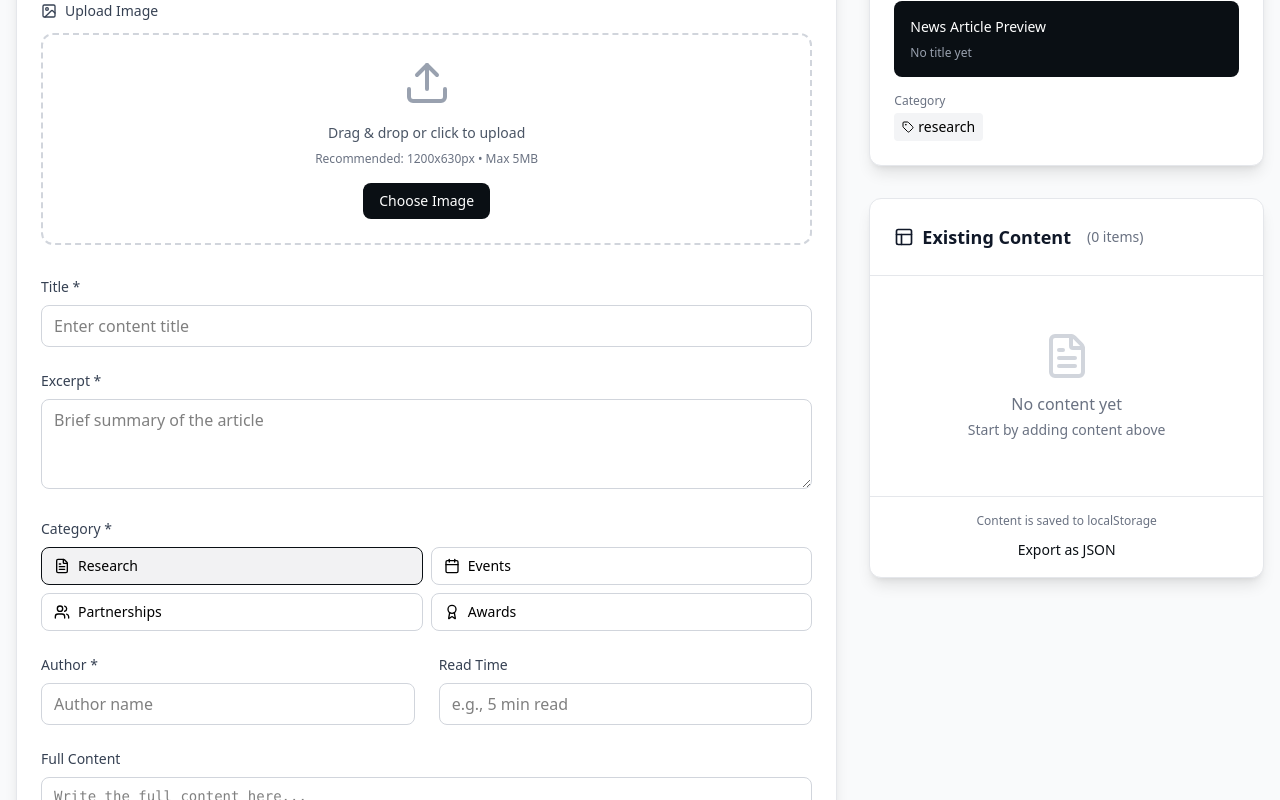
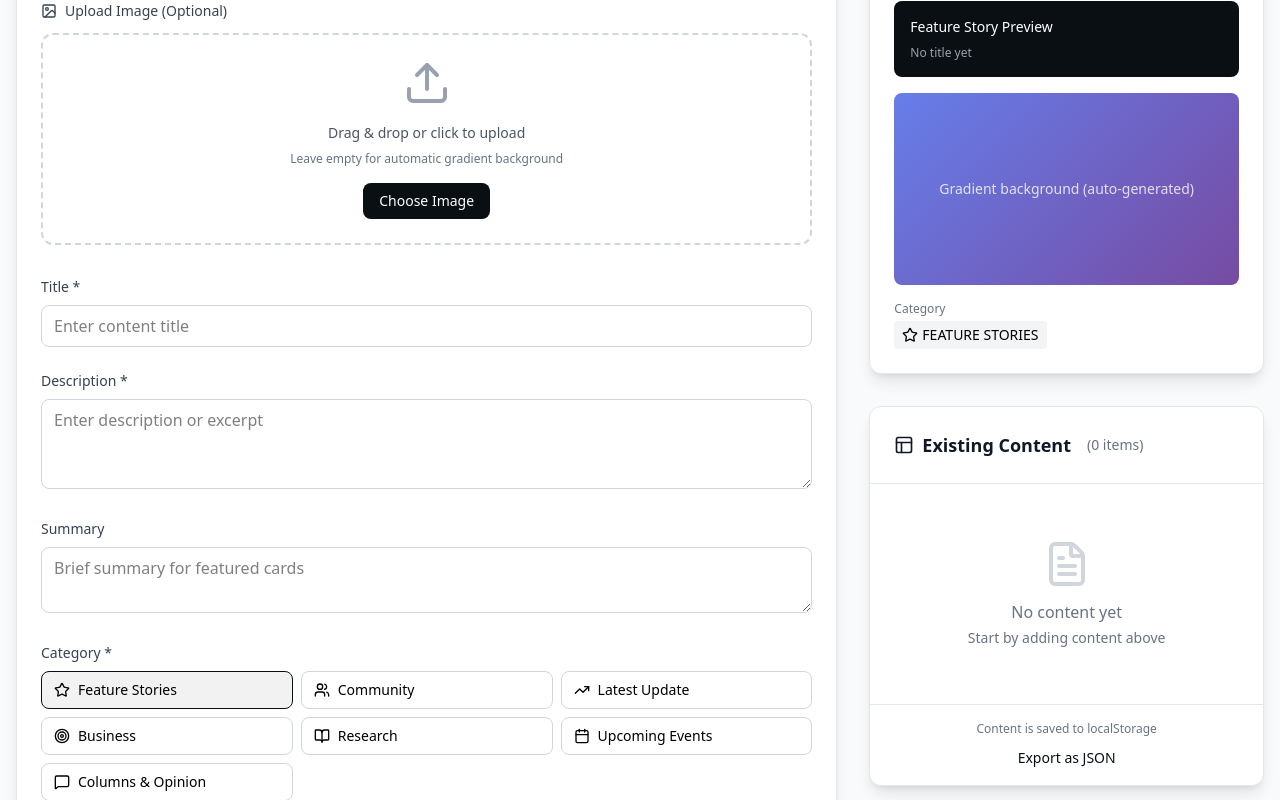
Before and after one commit to tgzgondoz/blazingtek, a React (Vite) app: page /admin/upload in a window 1280 px wide. Shown: the part 320-1120 px from the top of the page. Built offline with nearby package versions, Linux system fonts and the light colour scheme.

Commit message:
updates final

```diff
--- a/src/pages/admin/AdminUpload.jsx
+++ b/src/pages/admin/AdminUpload.jsx
@@ -29,13 +29,15 @@ import {
   Megaphone,
   MessageSquare,
   TrendingUp,
-  Star
+  Star,
+  Target,
+  BookOpen
 } from 'lucide-react';
 
 const AdminUpload = () => {
   // State for active page type
-  const [activePage, setActivePage] = useState('news'); // 'news' or 'community'
-  const [activeCommunityTab, setActiveCommunityTab] = useState('updates'); // 'updates', 'featured', 'events', 'columns'
+  const [activePage, setActivePage] = useState('community'); // Default to 'community'
+  const [activeCommunityTab, setActiveCommunityTab] = useState('featured'); // 'featured', 'updates', 'events', 'columns'
 
   // Form states - simplified
   const [formData, setFormData] = useState({
@@ -43,10 +45,11 @@ const AdminUpload = () => {
     title: '',
     excerpt: '',
     description: '',
-    category: 'research',
+    summary: '',
+    category: 'FEATURE STORIES',
     date: new Date().toISOString().split('T')[0],
     type: 'article',
-    readTime: '',
+    readTime: '5 min read',
     author: '',
     authorRole: '',
     views: '',
@@ -79,36 +82,61 @@ const AdminUpload = () => {
   const [successMessage, setSuccessMessage] = useState('');
   const [errorMessage, setErrorMessage] = useState('');
 
-  // Categories
-  const newsCategories = [
-    { value: 'research', label: 'Research', icon: <FileText className="h-4 w-4" /> },
-    { value: 'events', label: 'Events', icon: <Calendar className="h-4 w-4" /> },
-    { value: 'partnerships', label: 'Partnerships', icon: <Users className="h-4 w-4" /> },
-    { value: 'awards', label: 'Awards', icon: <Award className="h-4 w-4" /> }
+  // Gradient colors for image placeholders - MUST match Community component
+  const getGradientColor = (index = 0) => {
+    const gradients = [
+      'linear-gradient(135deg, #667eea 0%, #764ba2 100%)',
+      'linear-gradient(135deg, #f093fb 0%, #f5576c 100%)',
+      'linear-gradient(135deg, #4facfe 0%, #00f2fe 100%)',
+      'linear-gradient(135deg, #43e97b 0%, #38f9d7 100%)',
+      'linear-gradient(135deg, #fa709a 0%, #fee140 100%)',
+      'linear-gradient(135deg, #30cfd0 0%, #330867 100%)',
     ];
+    return gradients[index % gradients.length];
+  };
 
+  // Categories that match the Community component
   const communityCategories = [
-    { value: 'LATEST UPDATES', label: 'Latest Updates', color: 'bg-blue-500', icon: <TrendingUp className="h-3 w-3" /> },
-    { value: 'FEATURE STORIES', label: 'Feature Stories', color: 'bg-purple-500', icon: <Star className="h-3 w-3" /> },
-    { value: 'UPCOMING EVENTS', label: 'Upcoming Events', color: 'bg-green-500', icon: <Calendar className="h-3 w-3" /> },
-    { value: 'COLUMNS & OPINION', label: 'Columns & Opinion', color: 'bg-yellow-500', icon: <MessageSquare className="h-3 w-3" /> }
+    { value: 'FEATURE STORIES', label: 'Feature Stories', icon: <Star className="h-4 w-4" /> },
+    { value: 'COMMUNITY', label: 'Community', icon: <Users className="h-4 w-4" /> },
+    { value: 'UPDATE', label: 'Latest Update', icon: <TrendingUp className="h-4 w-4" /> },
+    { value: 'BUSINESS', label: 'Business', icon: <Target className="h-4 w-4" /> },
+    { value: 'RESEARCH', label: 'Research', icon: <BookOpen className="h-4 w-4" /> },
+    { value: 'UPCOMING EVENTS', label: 'Upcoming Events', icon: <Calendar className="h-4 w-4" /> },
+    { value: 'COLUMNS & OPINION', label: 'Columns & Opinion', icon: <MessageSquare className="h-4 w-4" /> }
   ];
 
   const columnTypes = [
-    { value: 'opinion', label: 'Opinion Piece' },
-    { value: 'analysis', label: 'Industry Analysis' },
-    { value: 'interview', label: 'Expert Interview' },
+    { value: 'opinion', label: 'Opinion' },
+    { value: 'interview', label: 'Interview' },
+    { value: 'analysis', label: 'Analysis' },
+    { value: 'editorial', label: 'Editorial' },
     { value: 'tutorial', label: 'Tutorial/Guide' }
   ];
 
   const eventTypes = [
+    { value: 'Summit', label: 'Summit' },
     { value: 'Conference', label: 'Conference' },
     { value: 'Webinar', label: 'Webinar' },
     { value: 'Workshop', label: 'Workshop' },
     { value: 'Meetup', label: 'Meetup' },
     { value: 'Hackathon', label: 'Hackathon' },
-    { value: 'Summit', label: 'Summit' }
+    { value: 'Forum', label: 'Forum' }
   ];
+
+  // Get category icon for Community component
+  const getCategoryIcon = (category) => {
+    switch(category) {
+      case 'FEATURE STORIES': return <Star className="h-4 w-4" />;
+      case 'COMMUNITY': return <Users className="h-4 w-4" />;
+      case 'UPDATE': return <TrendingUp className="h-4 w-4" />;
+      case 'BUSINESS': return <Target className="h-4 w-4" />;
+      case 'RESEARCH': return <BookOpen className="h-4 w-4" />;
+      case 'COLUMNS & OPINION': return <MessageSquare className="h-4 w-4" />;
+      case 'UPCOMING EVENTS': return <Calendar className="h-4 w-4" />;
+      default: return <Newspaper className="h-4 w-4" />;
+    }
+  };
 
   // Load existing data from localStorage
   useEffect(() => {
@@ -141,10 +169,11 @@ const AdminUpload = () => {
       title: '',
       excerpt: '',
       description: '',
-      category: activePage === 'news' ? 'research' : 'LATEST UPDATES',
+      summary: '',
+      category: getDefaultCategory(),
       date: new Date().toISOString().split('T')[0],
       type: 'article',
-      readTime: '',
+      readTime: getDefaultReadTime(),
       author: '',
       authorRole: '',
       views: '',
@@ -161,6 +190,24 @@ const AdminUpload = () => {
       tags: []
     });
   }, [activePage, activeCommunityTab]);
+
+  // Helper functions
+  const getDefaultCategory = () => {
+    if (activePage === 'community') {
+      switch(activeCommunityTab) {
+        case 'featured': return 'FEATURE STORIES';
+        case 'updates': return 'UPDATE';
+        case 'events': return 'UPCOMING EVENTS';
+        case 'columns': return 'COLUMNS & OPINION';
+        default: return 'FEATURE STORIES';
+      }
+    }
+    return 'research';
+  };
+
+  const getDefaultReadTime = () => {
+    return `${Math.floor(Math.random() * 5) + 1} min read`;
+  };
 
   // Handle image upload
   const handleImageUpload = (e) => {
@@ -193,10 +240,91 @@ const AdminUpload = () => {
 
   // Generate ID for new content
   const generateId = () => {
-    return 'id-' + Date.now() + '-' + Math.random().toString(36).substr(2, 9);
+    return Date.now() + Math.floor(Math.random() * 1000);
   };
 
-  // Save news content
+  // Format date for Community component
+  const formatDateForCommunity = (dateString) => {
+    try {
+      const date = new Date(dateString);
+      return date.toLocaleDateString('en-US', {
+        year: 'numeric',
+        month: 'long',
+        day: 'numeric'
+      });
+    } catch {
+      return new Date().toLocaleDateString('en-US', {
+        year: 'numeric',
+        month: 'long',
+        day: 'numeric'
+      });
+    }
+  };
+
+  // Save community content - UPDATED to match Community component structure
+  const saveCommunityContent = () => {
+    if (!formData.title || !formData.description || !formData.author) {
+      setErrorMessage('Please fill in all required fields');
+      setTimeout(() => setErrorMessage(''), 3000);
+      return;
+    }
+
+    // Prepare data in the format Community component expects
+    const newCommunityItem = {
+      id: formData.id || generateId(),
+      title: formData.title,
+      description: formData.description,
+      excerpt: formData.excerpt || formData.description.substring(0, 150) + '...',
+      summary: formData.summary || formData.description,
+      category: formData.category,
+      author: formData.author,
+      authorRole: formData.authorRole || 'Contributor',
+      readTime: formData.readTime || getDefaultReadTime(),
+      imageUrl: formData.imageUrl || getGradientColor(getCurrentContentList().length),
+      date: formatDateForCommunity(formData.date),
+      content: formData.content,
+      // Event specific
+      eventDate: formData.eventDate || formData.date,
+      eventTime: formData.eventTime,
+      eventLocation: formData.eventLocation,
+      location: formData.eventLocation,
+      status: formData.status,
+      type: formData.type,
+      speaker: formData.speaker,
+      registrationLink: formData.registrationLink,
+      // Column specific
+      columnType: formData.columnType
+    };
+
+    let updatedCommunity = { ...previewCommunity };
+
+    // Determine which category to save to based on active tab
+    if (activeCommunityTab === 'featured') {
+      updatedCommunity.featured = [newCommunityItem, ...previewCommunity.featured];
+    } else if (activeCommunityTab === 'updates') {
+      updatedCommunity.updates = [newCommunityItem, ...previewCommunity.updates];
+    } else if (activeCommunityTab === 'events') {
+      updatedCommunity.events = [newCommunityItem, ...previewCommunity.events];
+    } else if (activeCommunityTab === 'columns') {
+      updatedCommunity.columns = [newCommunityItem, ...previewCommunity.columns];
+    }
+
+    setPreviewCommunity(updatedCommunity);
+
+    // Save to localStorage - THIS IS CRITICAL for Community component
+    localStorage.setItem('blazingtek-community', JSON.stringify(updatedCommunity));
+
+    // Dispatch event to notify Community component - THIS IS CRITICAL
+    window.dispatchEvent(new Event('blazingtek-content-updated'));
+    window.dispatchEvent(new CustomEvent('blazingtek-community-updated', {
+      detail: updatedCommunity
+    }));
+
+    setSuccessMessage('Community content saved successfully! Page will update automatically.');
+    setTimeout(() => setSuccessMessage(''), 3000);
+  };
+
+  // Save news content (for News section)
   const saveNewsContent = () => {
     if (!formData.title || !formData.excerpt || !formData.author) {
       setErrorMessage('Please fill in all required fields');
@@ -207,11 +335,7 @@ const AdminUpload = () => {
     const newNews = {
       ...formData,
       id: formData.id || generateId(),
-      date: formData.date || new Date().toLocaleDateString('en-US', {
-        year: 'numeric',
-        month: 'long',
-        day: 'numeric'
-      }),
+      date: formatDateForCommunity(formData.date),
       views: formData.views || Math.floor(Math.random() * 5000) + 1000,
       likes: formData.likes || Math.floor(Math.random() * 300) + 50
     };
@@ -236,13 +360,13 @@ const AdminUpload = () => {
       id: formData.id || generateId(),
       title: formData.title,
       description: formData.description,
-      date: formData.date,
+      date: formatDateForCommunity(formData.date),
       time: formData.eventTime,
       location: formData.eventLocation,
       type: formData.type,
       speaker: formData.speaker,
       registrationLink: formData.registrationLink,
-      imageUrl: formData.imageUrl,
+      imageUrl: formData.imageUrl || getGradientColor(previewEvents.length),
       status: formData.status || 'Upcoming'
     };
 
@@ -251,40 +375,6 @@ const AdminUpload = () => {
     localStorage.setItem('blazingtek-events', JSON.stringify(updatedEvents));
 
     setSuccessMessage('Event saved successfully!');
-    setTimeout(() => setSuccessMessage(''), 3000);
-  };
-
-  // Save community content
-  const saveCommunityContent = () => {
-    if (!formData.title || !formData.description || !formData.author) {
-      setErrorMessage('Please fill in all required fields');
-      setTimeout(() => setErrorMessage(''), 3000);
-      return;
-    }
-
-    const newCommunity = {
-      ...formData,
-      id: formData.id || generateId(),
-      readTime: formData.readTime || `${Math.floor(Math.random() * 5) + 1} min read`
-    };
-
-    let updatedCommunity = { ...previewCommunity };
-
-    // Determine which category to save to based on active tab
-    if (activeCommunityTab === 'featured') {
-      updatedCommunity.featured = [newCommunity, ...previewCommunity.featured];
-    } else if (activeCommunityTab === 'updates') {
-      updatedCommunity.updates = [newCommunity, ...previewCommunity.updates];
-    } else if (activeCommunityTab === 'events') {
-      updatedCommunity.events = [newCommunity, ...previewCommunity.events];
-    } else if (activeCommunityTab === 'columns') {
-      updatedCommunity.columns = [newCommunity, ...previewCommunity.columns];
-    }
-
-    setPreviewCommunity(updatedCommunity);
-    localStorage.setItem('blazingtek-community', JSON.stringify(updatedCommunity));
-
-    setSuccessMessage('Community content saved successfully!');
     setTimeout(() => setSuccessMessage(''), 3000);
   };
 
@@ -303,14 +393,31 @@ const AdminUpload = () => {
 
   // Edit existing content
   const editContent = (content) => {
+    // Convert date back to input format if needed
+    const editData = { ...content };
+
+    // Try to parse the date if it's in the Community format
+    if (content.date && content.date.includes(',')) {
+      try {
+        const dateObj = new Date(content.date);
+        editData.date = dateObj.toISOString().split('T')[0];
+      } catch (e) {
+        // Keep original date
+      }
+    }
+
     setFormData({
       ...formData,
-      ...content
+      ...editData,
+      summary: content.summary || content.description,
+      excerpt: content.excerpt || content.description
     });
   };
 
   // Delete content
   const deleteContent = (id) => {
+    if (!window.confirm('Are you sure you want to delete this item?')) return;
+
     if (activePage === 'news') {
       if (activeCommunityTab === 'events') {
         const updated = previewEvents.filter(item => item.id !== id);
@@ -336,6 +443,9 @@ const AdminUpload = () => {
 
       setPreviewCommunity(updatedCommunity);
       localStorage.setItem('blazingtek-community', JSON.stringify(updatedCommunity));
+
+      // Notify Community component of deletion
+      window.dispatchEvent(new Event('blazingtek-content-updated'));
     }
   };
 
@@ -354,6 +464,9 @@ const AdminUpload = () => {
         const updatedCommunity = { featured: [], updates: [], events: [], columns: [] };
         setPreviewCommunity(updatedCommunity);
         localStorage.setItem('blazingtek-community', JSON.stringify(updatedCommunity));
+
+        // Notify Community component
+        window.dispatchEvent(new Event('blazingtek-content-updated'));
       }
     }
   };
@@ -375,6 +488,19 @@ const AdminUpload = () => {
   const getContentCount = () => {
     const list = getCurrentContentList();
     return Array.isArray(list) ? list.length : 0;
+  };
+
+  // Get current category options
+  const getCurrentCategories = () => {
+    if (activePage === 'community') {
+      return communityCategories;
+    }
+    return [
+      { value: 'research', label: 'Research', icon: <FileText className="h-4 w-4" /> },
+      { value: 'events', label: 'Events', icon: <Calendar className="h-4 w-4" /> },
+      { value: 'partnerships', label: 'Partnerships', icon: <Users className="h-4 w-4" /> },
+      { value: 'awards', label: 'Awards', icon: <Award className="h-4 w-4" /> }
+    ];
   };
 
   return (
@@ -448,6 +574,17 @@ const AdminUpload = () => {
             ) : (
               <>
                 <button
+                  onClick={() => setActiveCommunityTab('featured')}
+                  className={`px-4 py-3 font-medium whitespace-nowrap border-b-2 transition-colors flex items-center gap-2 ${
+                    activeCommunityTab === 'featured'
+                      ? 'border-[#0A0F14] text-[#0A0F14]'
+                      : 'border-transparent text-gray-600 hover:text-[#0A0F14]'
+                  }`}
+                >
+                  <Star className="h-4 w-4" />
+                  Feature Stories
+                </button>
+                <button
                   onClick={() => setActiveCommunityTab('updates')}
                   className={`px-4 py-3 font-medium whitespace-nowrap border-b-2 transition-colors flex items-center gap-2 ${
                     activeCommunityTab === 'updates'
@@ -457,17 +594,6 @@ const AdminUpload = () => {
                 >
                   <TrendingUp className="h-4 w-4" />
                   Latest Updates
-                </button>
-                <button
-                  onClick={() => setActiveCommunityTab('featured')}
-                  className={`px-4 py-3 font-medium whitespace-nowrap border-b-2 transition-colors flex items-center gap-2 ${
-                    activeCommunityTab === 'featured'
-                      ? 'border-[#0A0F14] text-[#0A0F14]'
-                      : 'border-transparent text-gray-600 hover:text-[#0A0F14]'
-                  }`}
-                >
-                  <Star className="h-4 w-4" />
-                  Feature Stories
                 </button>
                 <button
                   onClick={() => setActiveCommunityTab('events')}
@@ -570,7 +696,7 @@ const AdminUpload = () => {
                   <label className="block text-sm font-medium text-gray-700 mb-3">
                     <div className="flex items-center gap-2">
                       <Image className="h-4 w-4" />
-                      Upload Image
+                      Upload Image (Optional)
                     </div>
                   </label>
 
@@ -581,7 +707,7 @@ const AdminUpload = () => {
                         Drag & drop or click to upload
                       </p>
                       <p className="text-xs text-gray-500 mb-4">
-                        Recommended: 1200x630px • Max 5MB
+                        Leave empty for automatic gradient background
                       </p>
                       <input
                         type="file"
@@ -670,14 +796,29 @@ const AdminUpload = () => {
                     </div>
                   )}
 
+                  {/* Summary field for featured stories */}
+                  {activePage === 'community' && activeCommunityTab === 'featured' && (
+                    <div>
+                      <label className="block text-sm font-medium text-gray-700 mb-2">
+                        Summary
+                      </label>
+                      <textarea
+                        value={formData.summary}
+                        onChange={(e) => handleFormChange('summary', e.target.value)}
+                        rows="2"
+                        className="w-full px-3 py-2 border border-gray-300 rounded-lg focus:ring-2 focus:ring-[#0A0F14] focus:border-transparent"
+                        placeholder="Brief summary for featured cards"
+                      />
+                    </div>
+                  )}
+
                   {/* Category/Type Selection */}
-                  {activePage === 'news' && activeCommunityTab !== 'events' ? (
                   <div>
                     <label className="block text-sm font-medium text-gray-700 mb-2">
                       Category *
                     </label>
-                      <div className="grid grid-cols-2 gap-2">
-                        {newsCategories.map(cat => (
+                    <div className="grid grid-cols-2 md:grid-cols-3 gap-2">
+                      {getCurrentCategories().map(cat => (
                         <button
                           key={cat.value}
                           type="button"
@@ -688,16 +829,15 @@ const AdminUpload = () => {
                               : 'border-gray-300 hover:border-gray-400'
                           }`}
                         >
-                            {cat.icon}
+                          {cat.icon || getCategoryIcon(cat.value)}
                           <span className="text-sm">{cat.label}</span>
                         </button>
                       ))}
                     </div>
                   </div>
-                  ) : null}
 
                   {/* Event specific fields */}
-                  {activeCommunityTab === 'events' && (
+                  {(activeCommunityTab === 'events' || (activePage === 'news' && activeCommunityTab === 'events')) && (
                     <>
                       <div className="grid md:grid-cols-2 gap-6">
                         <div>
@@ -728,6 +868,7 @@ const AdminUpload = () => {
                           >
                             <option>Upcoming</option>
                             <option>Registration Open</option>
+                            <option>Applications Open</option>
                             <option>Sold Out</option>
                             <option>Ongoing</option>
                             <option>Completed</option>
@@ -871,14 +1012,14 @@ const AdminUpload = () => {
                   {/* Full Content */}
                   <div>
                     <label className="block text-sm font-medium text-gray-700 mb-2">
-                      Full Content
+                      Full Content (Optional)
                     </label>
                     <textarea
                       value={formData.content}
                       onChange={(e) => handleFormChange('content', e.target.value)}
                       rows="6"
                       className="w-full px-3 py-2 border border-gray-300 rounded-lg focus:ring-2 focus:ring-[#0A0F14] focus:border-transparent font-mono text-sm"
-                      placeholder="Write the full content here..."
+                      placeholder="Write the full content here (supports Markdown)..."
                     />
                   </div>
                 </div>
@@ -901,6 +1042,22 @@ const AdminUpload = () => {
                     Clear All
                   </button>
                 </div>
+
+                {/* Integration Note */}
+                {activePage === 'community' && (
+                  <div className="mt-6 p-4 bg-blue-50 border border-blue-200 rounded-lg">
+                    <div className="flex items-start gap-3">
+                      <Link className="h-5 w-5 text-blue-500 flex-shrink-0 mt-0.5" />
+                      <div>
+                        <p className="text-sm font-medium text-blue-800">Integration Note</p>
+                        <p className="text-xs text-blue-600 mt-1">
+                          Content saved here will automatically appear on the Community page.
+                          The Community component listens for updates in real-time.
+                        </p>
+                      </div>
+                    </div>
+                  </div>
+                )}
               </div>
             </div>
           </div>
@@ -932,16 +1089,25 @@ const AdminUpload = () => {
                   </div>
                 </div>
 
-                {/* Image Preview */}
-                {formData.imageUrl && (
-                  <div className="mb-4">
+                {/* Image Preview or Gradient */}
+                <div className="mb-4 rounded-lg overflow-hidden">
+                  {formData.imageUrl ? (
                     <img
                       src={formData.imageUrl}
                       alt="Preview"
-                      className="w-full h-48 object-cover rounded-lg"
+                      className="w-full h-48 object-cover"
                     />
+                  ) : (
+                    <div
+                      className="w-full h-48"
+                      style={{ background: getGradientColor(0) }}
+                    >
+                      <div className="w-full h-full flex items-center justify-center text-white/80 text-sm">
+                        Gradient background (auto-generated)
+                      </div>
                     </div>
                   )}
+                </div>
 
                 <div className="space-y-3">
                   {/* Title Preview */}
@@ -967,12 +1133,12 @@ const AdminUpload = () => {
                   )}
 
                   {/* Category Preview */}
-                  {formData.category && activeCommunityTab !== 'events' && (
+                  {formData.category && (
                     <div>
                       <div className="text-xs text-gray-500 mb-1">Category</div>
                       <div className="text-sm">
                         <span className="inline-flex items-center gap-1 px-2 py-1 rounded bg-gray-100">
-                          <Tag className="h-3 w-3" />
+                          {getCategoryIcon(formData.category)}
                           {formData.category}
                         </span>
                       </div>
@@ -1005,9 +1171,9 @@ const AdminUpload = () => {
                   </div>
                 ) : (
                   <div className="space-y-3">
-                    {getCurrentContentList().map((item) => (
+                    {getCurrentContentList().map((item, index) => (
                       <div
-                        key={item.id}
+                        key={item.id || index}
                         className="p-3 border border-gray-200 rounded-lg hover:border-gray-300 transition-colors"
                       >
                         <div className="flex justify-between items-start">
@@ -1017,15 +1183,20 @@ const AdminUpload = () => {
                                 {item.category || item.type || 'Content'}
                               </span>
                               <span className="text-xs text-gray-500">
-                                {item.date || new Date().toLocaleDateString()}
+                                {item.date || 'No date'}
                               </span>
                             </div>
                             <h4 className="text-sm font-medium text-gray-900 line-clamp-2">
                               {item.title}
                             </h4>
                             <p className="text-xs text-gray-500 mt-1 line-clamp-1">
-                              {item.excerpt || item.description || 'No description'}
+                              {item.excerpt || item.description || item.summary || 'No description'}
                             </p>
+                            {item.author && (
+                              <p className="text-xs text-gray-400 mt-1">
+                                By {item.author}
+                              </p>
+                            )}
                           </div>
 
                           <div className="flex gap-1 ml-2">
```
Lines whose indentation alone changed are shown as unchanged.
